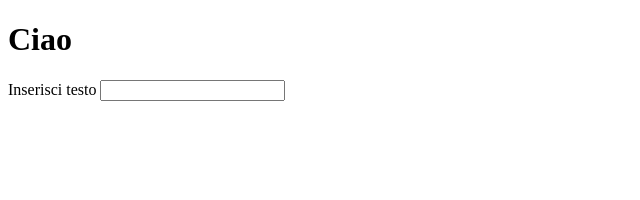
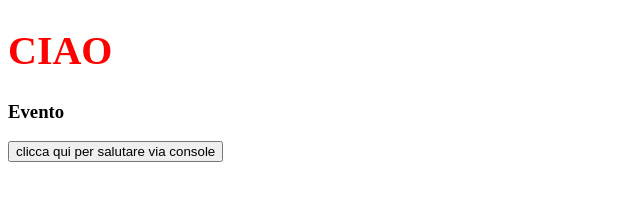
Before and after one commit to elisabichiappini/ec-vue-intro, a plain HTML site: page index.html in a window 1280 px wide. Shown: the whole page, without its empty margins (0-640 px from the left). Drawn offline with nearby package versions, Linux system fonts and the light colour scheme.

Commit message:
feat: event and function in vue

```diff
--- /dev/null
+++ b/css/style.css
@@ -0,0 +1,10 @@
+/*                          css                      */
+
+.red {
+    color: red
+}
+
+.big {
+    font-size: 2.5rem;
+    text-transform: uppercase;
+}
--- a/index.html
+++ b/index.html
@@ -4,13 +4,27 @@
     <meta charset="UTF-8">
     <meta name="viewport" content="width=device-width, initial-scale=1.0">
     <title>Js Test</title>
+    <!--css file-->
+    <link rel="stylesheet" href="css/style.css">
+    <!--css file-->
 </head>
 <body>
-    <h1>Ciao</h1>
-    <label for="input-text">Inserisci testo</label>
-    <input id ="input-text" type="text">
+    <!--contenitore di applicazione vuejs enunciato con interpolazione-->
+    <div id="app">
+    <h1 class="red" :class="className">ciao</h1>
+    <h3>Evento</h3>
+    <button v-on:click="sayHelloViaConsole">
+        clicca qui per salutare via console
+    </button>
+    </div>
+    <!--contenitore di applicazione vuejs enunciato con interpolazione-->
+
+    <!--add file vuejs sempre sopra file js-->
+    <script src="https://unpkg.com/vue@3/dist/vue.global.js"></script>
+    <!--/add file vuejs sempre sopra file js-->
     <!--add file js-->
     <script src="js/myscript.js"></script>
     <!--/add file js-->
+
 </body>
 </html>
--- a/js/myscript.js
+++ b/js/myscript.js
@@ -1,11 +1,21 @@
 /*                          javascript                      */
-const h1Element = document.querySelector('h1');
-const inputElement = document.querySelector('input');
 
-inputElement.addEventListener('input', function(event) {
-    console.log('sto ascoltando questo evento');
-    // console.log(event.target.value);
-    console.log(this.value);
-    //  qui dico all'elementoh1 di sovrascriversi il valore che inserisco nell'input
-    h1Element.innerHTML = this.value;
-})
+// codice javascript di vue
+const { createApp } = Vue
+    createApp({
+        data() {
+        return {
+            className: 'big',
+            title: 'Elisa'
+            }
+        },
+        methods: {
+            greetings() {
+                return 'ciao'
+            },
+            sayHelloViaConsole () {
+                console.log(this.title)
+            }
+        }
+
+  }).mount('#app')
```
